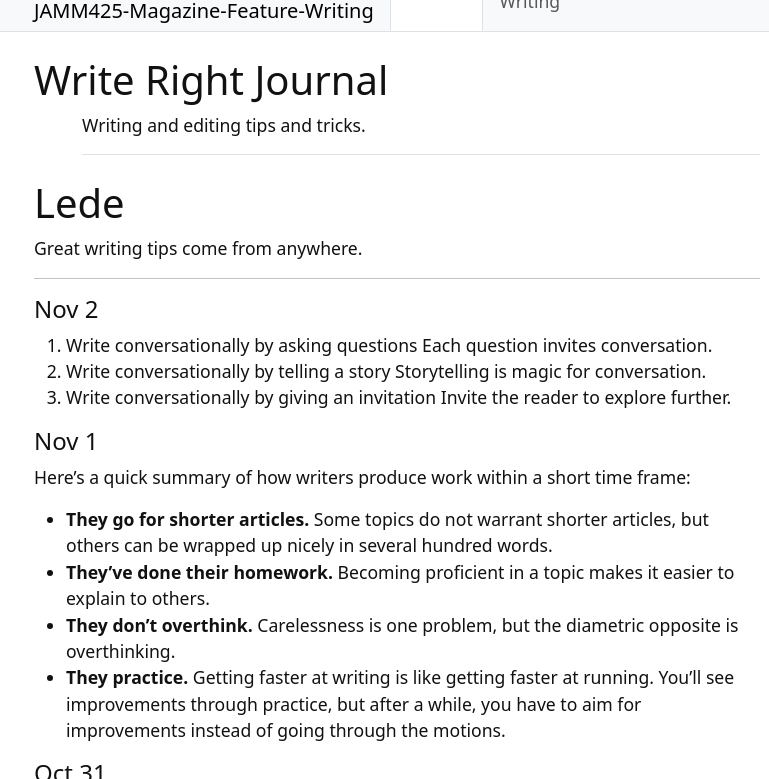
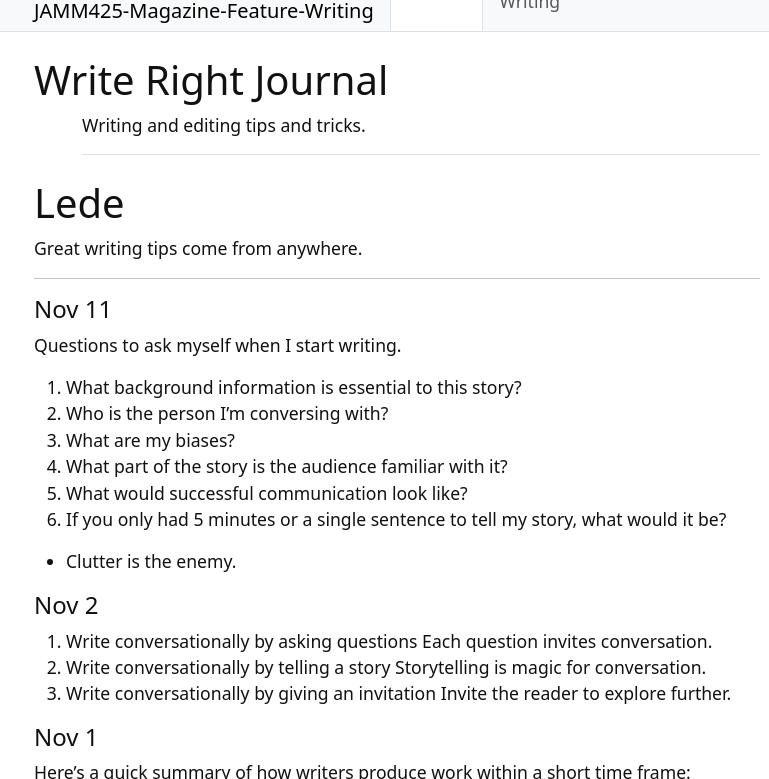
Before and after one commit to woodenzen/JAMM425-Magazine-Feature-Writing, a Jekyll site: the page built from content/1-journal.md, in a window 1280 px wide and 900 px high, cut to the strip 121-900 px from the top of the window. Shown: the whole strip, without its empty margins (243-1012 px from the left). Built offline with Jekyll 4.4.1, drawn with Linux system fonts in a browser that asks for light colours.

Commit message:
Added reflective questions and writing tips to the journal entry for improved guidance.

```diff
--- a/content/1-journal.md
+++ b/content/1-journal.md
@@ -11,6 +11,16 @@ description: >
 Great writing tips come from anywhere.
 
 ----------------------------------
+#### Nov 11
+Questions to ask myself when I start writing.
+1. What background information is essential to this story?
+2. Who is the person I'm conversing with?
+3. What are my biases?
+4. What part of the story is the audience familiar with it?
+5. What would successful communication look like?
+6. If you only had 5 minutes or a single sentence to tell my story, what would it be?
+
+- Clutter is the enemy.
 
 #### Nov 2
 1. Write conversationally by asking questions
```
